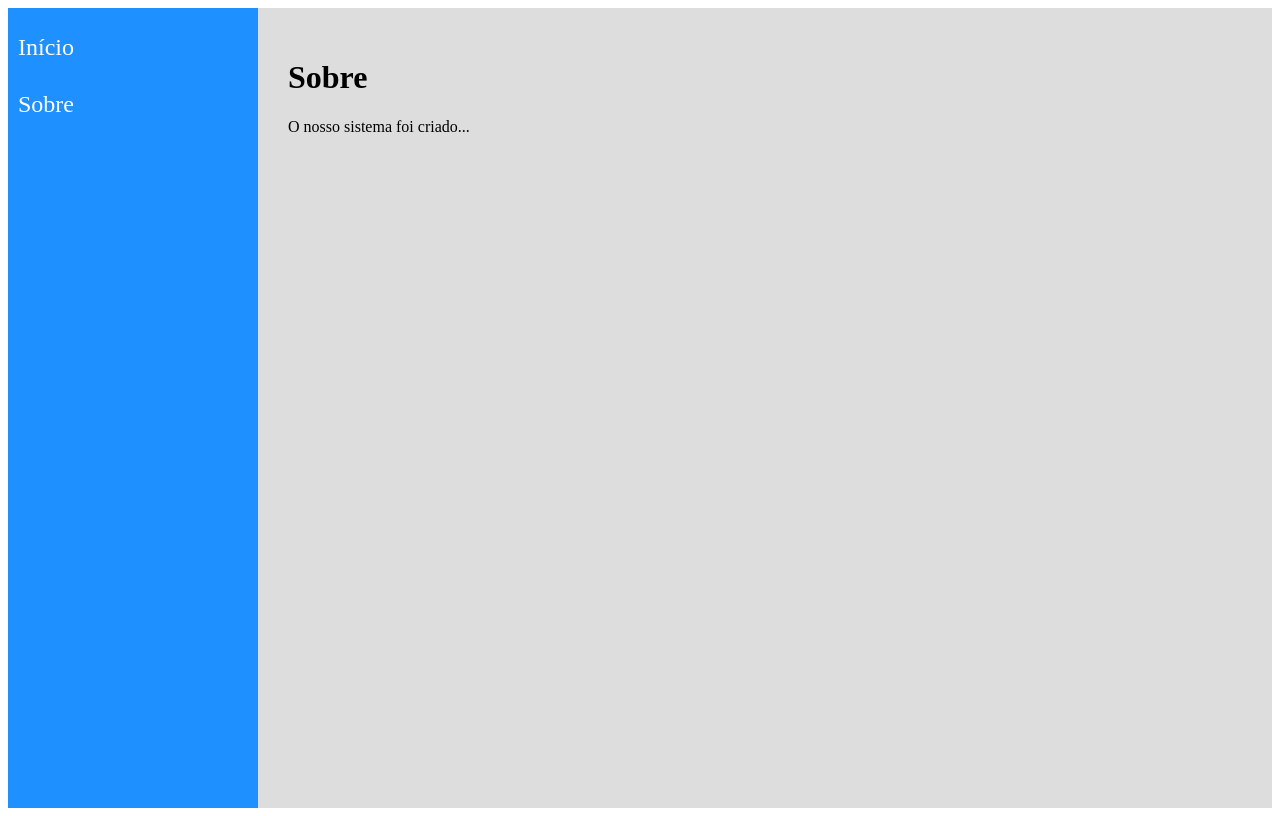
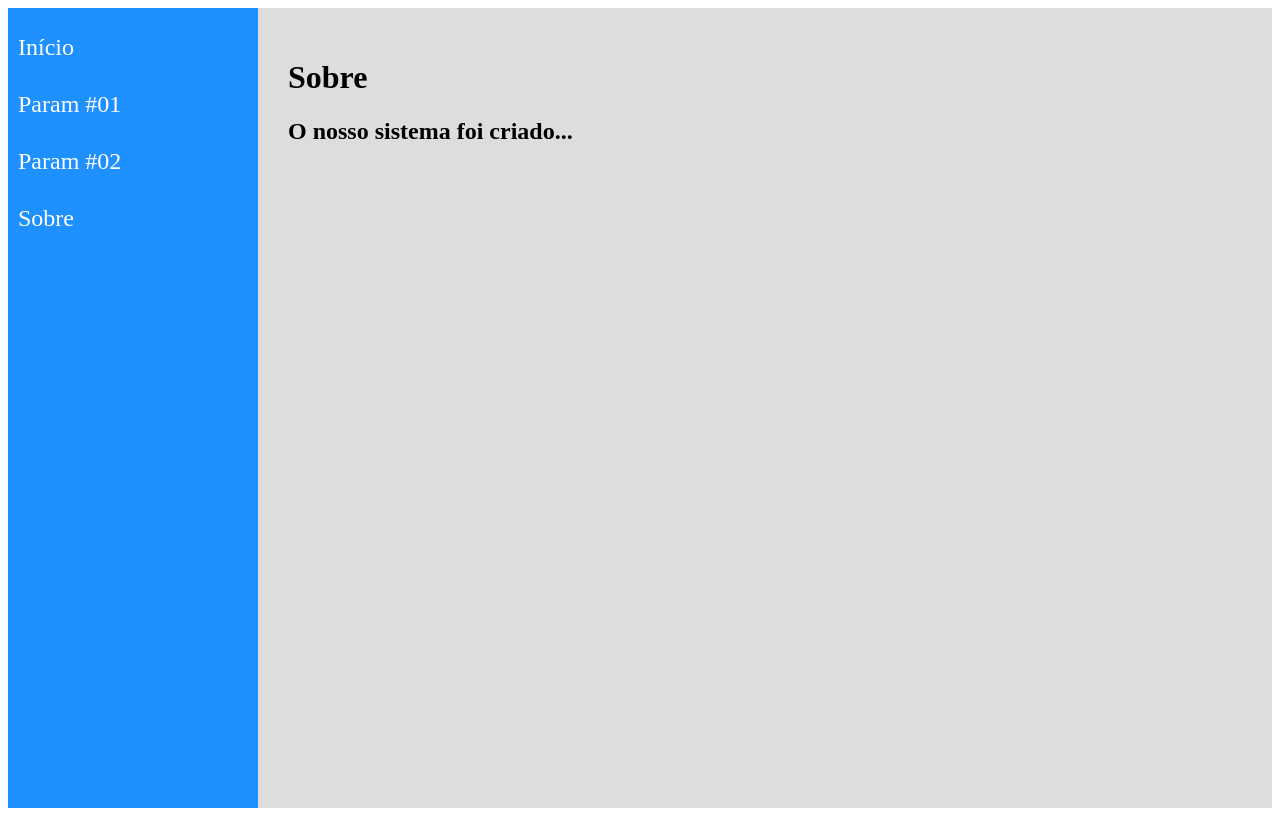
Before and after one commit to luucasor/navegacao, a React (Create React App) app: page /about in a window 1280 px wide. Built offline with nearby package versions, Linux system fonts and the light colour scheme.

Commit message:
Example 1 - About parameters in the url

```diff
--- a/src/components/layout/Content.jsx
+++ b/src/components/layout/Content.jsx
@@ -2,12 +2,13 @@
 import { Routes, Route } from 'react-router-dom'
 import Home from "../../views/examples/Home";
 import About from "../../views/examples/About"
+import Param from "../../views/examples/Param"
 
 const Content = props => (
     <main className="Content">
         <Routes>
             <Route path="/about" exact element={<About />}/>
-            {/* <Route path="/param" exact element={<Param />}/> */}
+            <Route path="/param/:id" exact element={<Param />}/>
             <Route path="/" exact element={<Home />}/>
             {/* <Route path="/*" exact element={<NotFound />}/> */}
         </Routes>
--- a/src/components/layout/Menu.jsx
+++ b/src/components/layout/Menu.jsx
@@ -9,6 +9,12 @@
                     <Link to="/">Início</Link>
                 </li>
                 <li>
+                    <Link to="/param/123">Param #01</Link>
+                </li>
+                <li>
+                    <Link to="/param/legal">Param #02</Link>
+                </li>
+                <li>
                     <Link to="/about">Sobre</Link>
                 </li>
             </ul>
--- a/src/views/examples/About.jsx
+++ b/src/views/examples/About.jsx
@@ -1,7 +1,7 @@
 const About = props => (
     <div className="About">
         <h1>Sobre</h1>
-        <p>O nosso sistema foi criado...</p>
+        <h2>O nosso sistema foi criado...</h2>
     </div>
 )
 
--- a/src/views/examples/Home.jsx
+++ b/src/views/examples/Home.jsx
@@ -1,7 +1,7 @@
 const Home = props => (
     <div className="Home">
         <h1>Início</h1>
-        <p>Bem vindo!</p>
+        <h2>Bem vindo!</h2>
     </div>
 )
 
--- /dev/null
+++ b/src/views/examples/Param.jsx
@@ -0,0 +1,13 @@
+import { useParams }from 'react-router-dom'
+
+const Param = props => {
+    const { id } = useParams()
+    return (
+        <div className="Param">
+            <h1>Param</h1>
+            <p>Valor: {id}!</p>
+        </div>
+    )
+}
+
+export default Param
```
